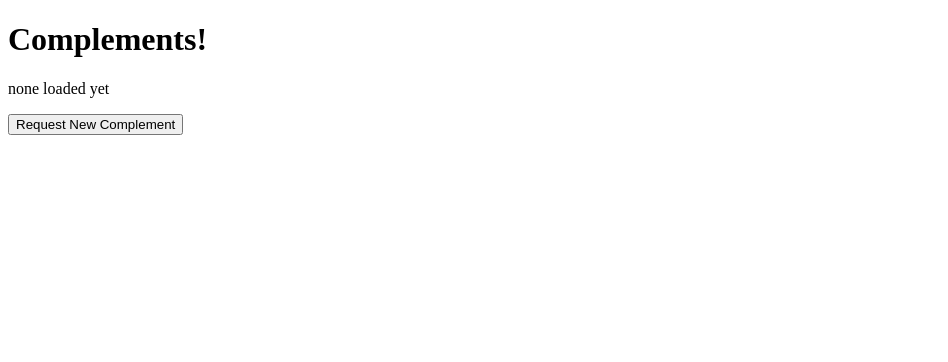
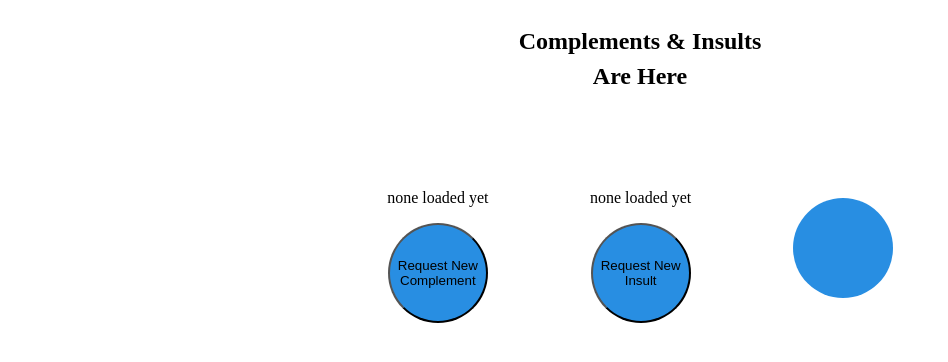
Before and after one commit to zaper4life/final-JS-task, a plain HTML site: page index.html in a window 1280 px wide. Shown: the whole page, without its empty margins (0-948 px from the left). Drawn offline with Linux system fonts and the light colour scheme.

Commit message:
node-example: First Upload

```diff
--- a/index.html
+++ b/index.html
@@ -1,15 +1,35 @@
 <!DOCTYPE html>
 <html lang="en">
+  <head>
+    <title>Complements and Insults by Omer S. Atzraf</title>
+    <link rel="stylesheet" href="./styles.css" />
+  </head>
 
-<head>
-  <title>Complements</title>
-</head>
+  <body>
+    <div class="root">
+      <section class="headlines">
+        <h1 class="main-title">Complements & Insults</h1>
+        <h2 class="sub-title">Are Here</h2>
+      </section>
 
-<body>
-  <h1>Complements!</h1>
-  <p class="complement">none loaded yet</p>
-  <button class="request-complement">Request New Complement</button>
-  <script src="./public/complements.js"></script>
-</body>
+      <div class="interactions">
 
+        <div class="container">
+          <p class="complement">none loaded yet</p>
+          <button class="request-complement box">Request New Complement</button>
+        </div>
+
+        <div class="container">
+          <p class="insult">none loaded yet</p>
+          <button class="request-insult box">Request New Insult</button>
+        </div>
+
+        <div class="box"></div>
+
+      </div>
+
+    </div>
+    <script src="./public/complements.js"></script>
+    <script src="./public/insults.js"></script>
+  </body>
 </html>
--- /dev/null
+++ b/public/insults.js
@@ -0,0 +1,14 @@
+document
+  .querySelector(".request-insult")
+  .addEventListener("click", function() {
+    fetch("/insult")
+      .then(function(res) {
+        return res.json();
+      })
+      .then(function(data) {
+        document.querySelector(".insult").innerText = data.insult;
+      })
+      .catch(function(err) {
+        console.error(err);
+      });
+  });
--- /dev/null
+++ b/styles.css
@@ -0,0 +1,44 @@
+*{
+  box-sizing: border-box;
+}
+
+.root {
+  width: 100%;
+  display: flex;
+  flex-direction: column;
+  align-items: center;
+
+}
+
+.headlines {
+  display: flex;
+  flex-direction: column;
+  align-items: center;
+}
+
+.sub-title {
+  margin-top: -5%;
+}
+
+.interactions{
+    margin-top: 5%;
+    width: 40%;
+    display: flex;
+    justify-content: space-between;
+    flex-direction: row;
+    align-items: center;
+
+}
+
+.container {
+    display: flex;
+    flex-direction: column;
+    align-items: center;
+}
+
+.box{
+    width: 100px;
+    height: 100px;
+    background-color: #288ee2;
+    border-radius: 50%;
+  }
```
Also changed, not shown: server.js (+28 -0 lines).
